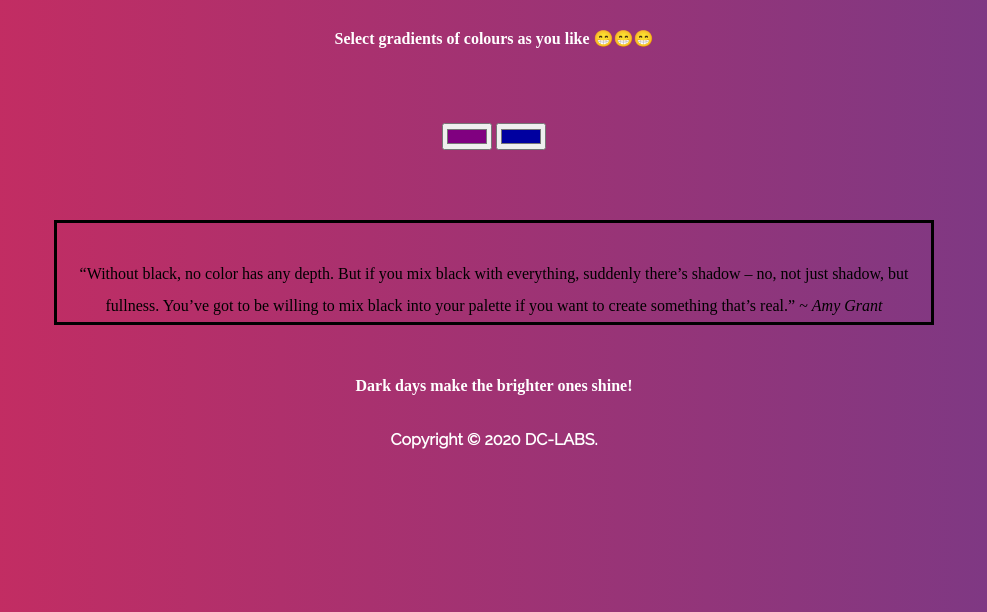
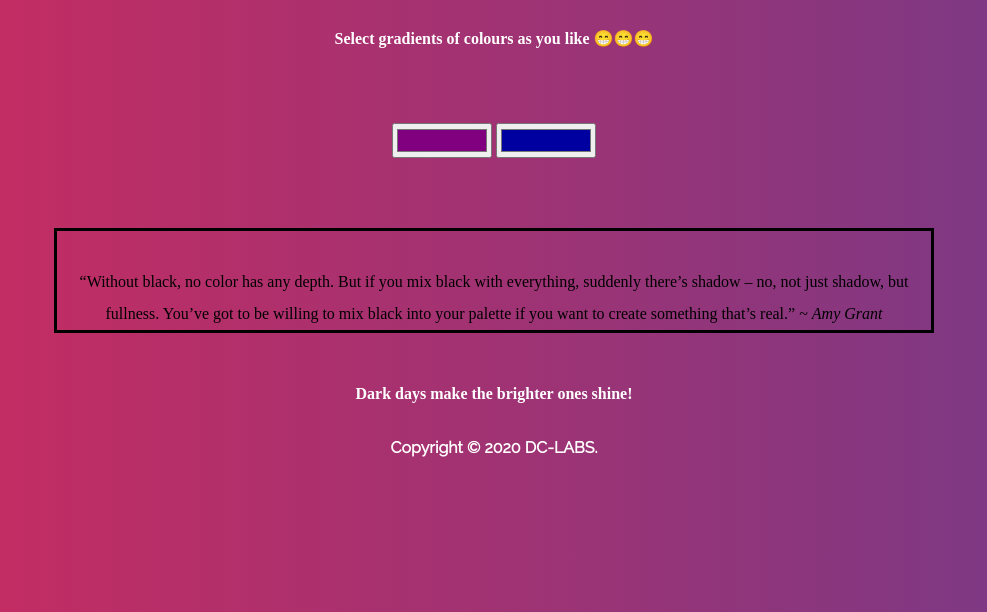
Before and after one commit to Olasunkanmidani/Bbackground-generator, a plain HTML site: page index.html in a window 1280 px wide. Shown: the part 188-800 px from the top of the page, without its empty margins (146-1133 px from the left). Drawn offline with Linux system fonts and the light colour scheme; a web font is replaced by a local one.

Commit message:
Update styles.css

```diff
--- a/styles.css
+++ b/styles.css
@@ -46,6 +46,8 @@ h1{
 
 		margin-top: 3%;
 		margin-bottom: 3%;
+		width: 100px;
+		height: 35px;
 	}
 	#background{
 		margin-bottom: 5%;
```
